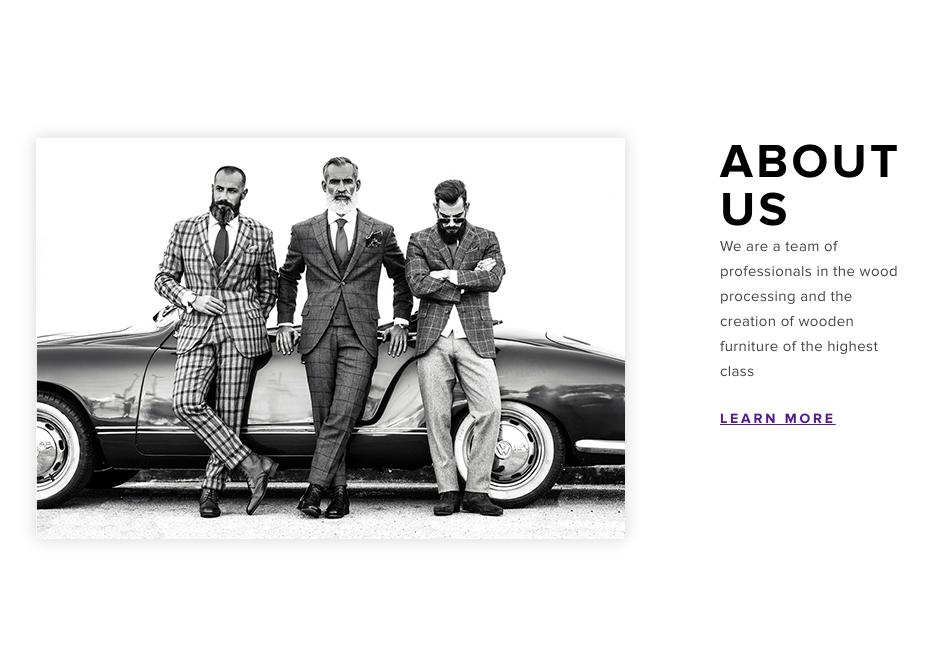
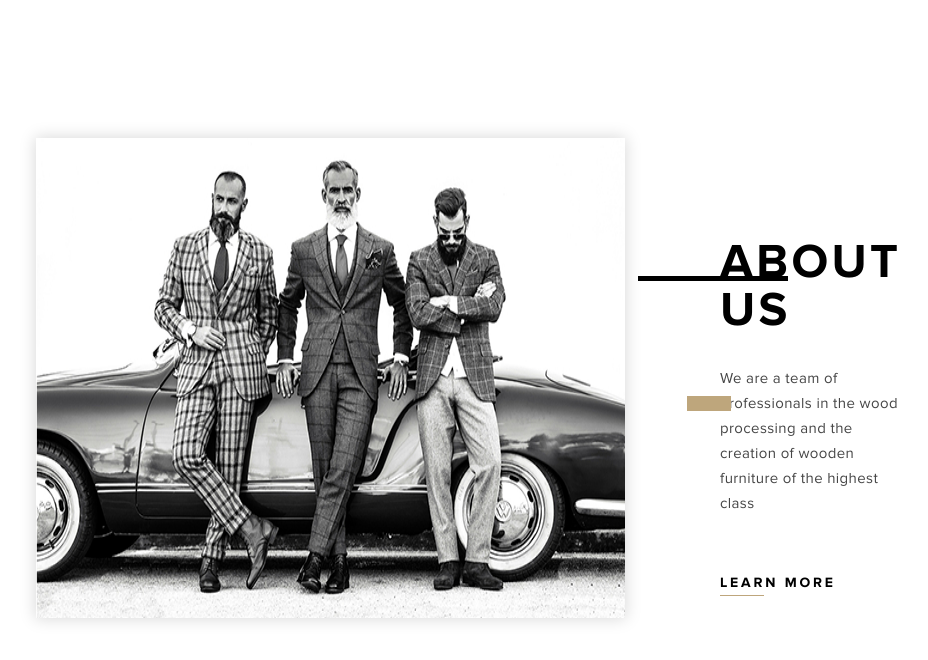
Before and after one commit to SharovEgor/Wooder, a plain HTML site: page index.html in a window 1280 px wide. Shown: the whole page, without its empty margins (334-1262 px from the left). Drawn offline with Linux system fonts and the light colour scheme.

Commit message:
About Us

```diff
--- a/css/style.css
+++ b/css/style.css
@@ -12,25 +12,43 @@ body {
     box-shadow: 0 0 15px 1px rgba(0, 0, 0, 0.15);
     margin-right: 95px;
 }
+.About__About-text {
+    margin-right: 135px;
+    margin-top: 100px;
+}
 .About-text__title {
     font-size: 48px;
     font-weight: bold;
     text-transform: uppercase;
     letter-spacing: 3.36px;
     position: relative;
+    margin-bottom: 32px;
 }
 .About-text__title:before{
     content: "";
-    width: 25%;
+    width: 150px;
     height: 5%;
-    color: #000;
+    background-color: #000;
     position: absolute;
+    top: 40%;
+    left: -45%;
 }
 .About-text__description {
     color: #464646;
     font-size: 15px;
     line-height: 25px;
     letter-spacing: 0.38px;
+    margin-bottom: 32px;
+    position: relative;
+}
+.About-text__description:before {
+    content: "";
+    width: 44px;
+    height: 10%;
+    background-color: #bea67c;
+    position: absolute;
+    top: 20%;
+    left: -18%;
 }
 .About-text__link {
     font-size: 14px;
@@ -38,5 +56,17 @@ body {
     line-height: 70px;
     text-transform: uppercase;
     letter-spacing: 2.8px;
+    text-decoration: none;
+    color: #000000;
+    position: relative;
+}
+.About-text__link:after {
+    content: "";
+    width: 44px;
+    height: 5%;
+    background-color: #bea67c;
+    position: absolute;
+    bottom: -5px;
+    left: 0;
 }
 /*End About section*/
```
